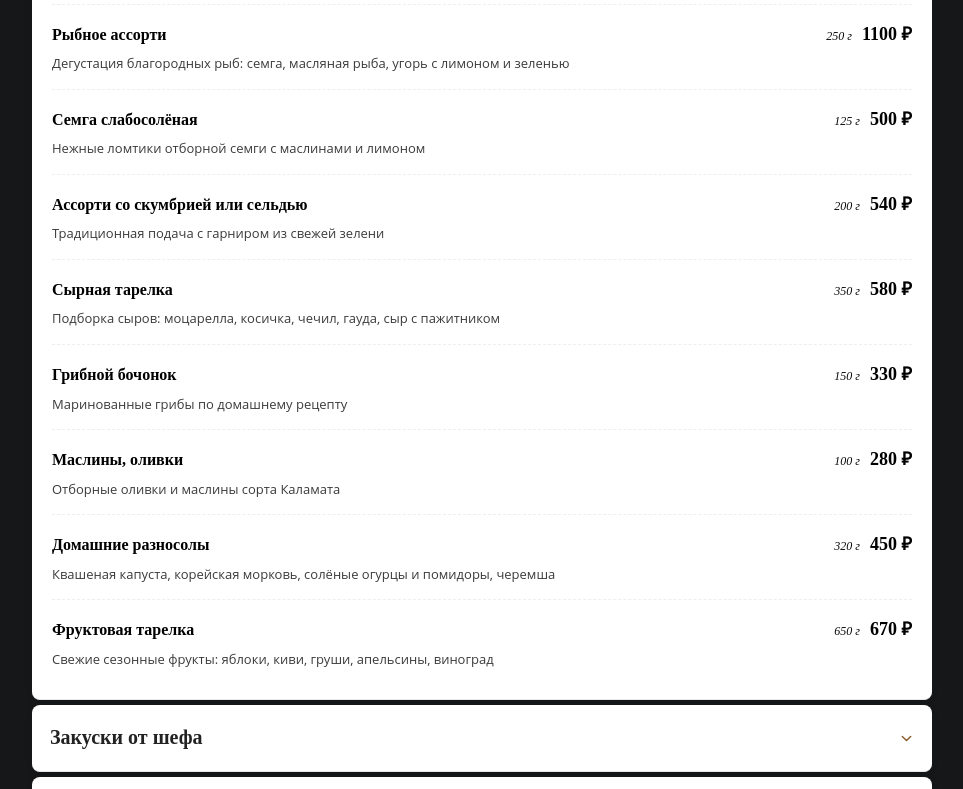
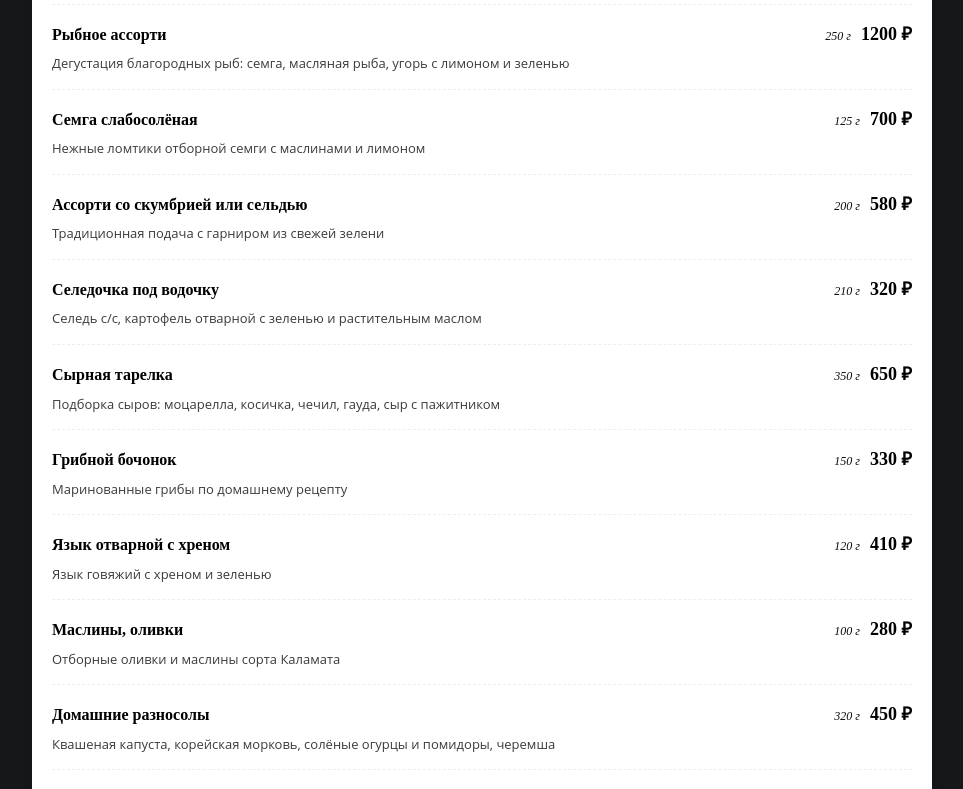
Before and after one commit to gam7ech/kafe_lesnaja_skazka, a React (Vite) app: page / in a window 1280 px wide. Shown: the part 4935-5724 px from the top of the page, without its empty margins (158-1121 px from the left). Built offline with nearby package versions, Linux system fonts and the light colour scheme; a web font is replaced by a local one.

Commit message:
ProjectUpdate

```diff
--- a/src/data/menuData.js
+++ b/src/data/menuData.js
@@ -14,15 +14,17 @@ export const banquetMenu = [
         title: 'Холодные закуски',
         image: coldAppetizersImg,
         items: [
-        { name: 'Овощной букет', weight: '320 г', price: '420 ₽', description: 'Свежие сезонные овощи: сочные помидоры, хрустящие огурцы, сладкий перец на подушке из салатных листьев' },
-        { name: 'Зелёная тарелка', weight: '50 г', price: '180 ₽', description: 'Свежесобранные ароматные травы: кинза, петрушка, укроп, зелёный лук' },
-        { name: 'Мясное ассорти', weight: '200 г', price: '570 ₽', description: 'Нарезка премиальных мясных деликатесов: шейка, карбонат, колбаса, сервелат' },
+        { name: 'Овощной букет', weight: '320 г', price: '450 ₽', description: 'Свежие сезонные овощи: сочные помидоры, хрустящие огурцы, сладкий перец на подушке из салатных листьев' },
+        { name: 'Зелёная тарелка', weight: '50 г', price: '200 ₽', description: 'Свежесобранные ароматные травы: кинза, петрушка, укроп, зелёный лук' },
+        { name: 'Мясное ассорти', weight: '200 г', price: '650 ₽', description: 'Нарезка премиальных мясных деликатесов: шейка, карбонат, колбаса, сервелат' },
         { name: 'Мясное ассорти от шефа', weight: '350 г', price: '900 ₽', description: 'Фирменная композиция: куриный рулет, говяжий язык, домашняя буженина' },
-        { name: 'Рыбное ассорти', weight: '250 г', price: '1100 ₽', description: 'Дегустация благородных рыб: семга, масляная рыба, угорь с лимоном и зеленью' },
-        { name: 'Семга слабосолёная', weight: '125 г', price: '500 ₽', description: 'Нежные ломтики отборной семги с маслинами и лимоном' },
-        { name: 'Ассорти со скумбрией или сельдью', weight: '200 г', price: '540 ₽', description: 'Традиционная подача с гарниром из свежей зелени' },
-        { name: 'Сырная тарелка', weight: '350 г', price: '580 ₽', description: 'Подборка сыров: моцарелла, косичка, чечил, гауда, сыр с пажитником' },
+        { name: 'Рыбное ассорти', weight: '250 г', price: '1200 ₽', description: 'Дегустация благородных рыб: семга, масляная рыба, угорь с лимоном и зеленью' },
+        { name: 'Семга слабосолёная', weight: '125 г', price: '700 ₽', description: 'Нежные ломтики отборной семги с маслинами и лимоном' },
+        { name: 'Ассорти со скумбрией или сельдью', weight: '200 г', price: '580 ₽', description: 'Традиционная подача с гарниром из свежей зелени' },
+        { name: 'Селедочка под водочку', weight: '210 г', price: '320 ₽', description: 'Селедь с/c, картофель отварной с зеленью и растительным маслом' },
+        { name: 'Сырная тарелка', weight: '350 г', price: '650 ₽', description: 'Подборка сыров: моцарелла, косичка, чечил, гауда, сыр с пажитником' },
         { name: 'Грибной бочонок', weight: '150 г', price: '330 ₽', description: 'Маринованные грибы по домашнему рецепту' },
+        { name: 'Язык отварной с хреном', weight: '120 г', price: '410 ₽', description: 'Язык говяжий с хреном и зеленью' },
         { name: 'Маслины, оливки', weight: '100 г', price: '280 ₽', description: 'Отборные оливки и маслины сорта Каламата' },
         { name: 'Домашние разносолы', weight: '320 г', price: '450 ₽', description: 'Квашеная капуста, корейская морковь, солёные огурцы и помидоры, черемша' },
         { name: 'Фруктовая тарелка', weight: '650 г', price: '670 ₽', description: 'Свежие сезонные фрукты: яблоки, киви, груши, апельсины, виноград' },
@@ -69,25 +71,23 @@ export const banquetMenu = [
         title: 'Горячие закуски',
         image: hotAppetizersImg,
         items: [
-            { name: 'Жюльен с курицей', weight: '120 г', price: '300 ₽', description: 'Нежная курица с шампиньонами под сырной корочкой' },
-            { name: 'Жюльен с языком', weight: '120 г', price: '340 ₽', description: 'Говяжий язык с шампиньонами в сливочном соусе' },
-            { name: 'Жюльен с грибами', weight: '120 г', price: '280 ₽', description: 'Шампиньоны в нежном сливочном соусе' },
-            { name: 'Жюльен с семгой', weight: '120 г', price: '340 ₽', description: 'Лосось с шампиньонами под сырной шапкой' },
-            { name: 'Мидии "Киви"', weight: '5 шт', price: '570 ₽', description: 'Запечённые мидии с сыром и базиликом' },
-            { name: 'Куриные наггетсы', weight: '300 г', price: '370 ₽', description: 'Хрустящие куриные наггетсы с картофелем фри' },
-            { name: 'Осетинский пирог с мясом', weight: '900 г', price: '1500 ₽', description: 'Традиционный пирог с сочной мясной начинкой' },
-            { name: 'Осетинский пирог с сыром', weight: '900 г', price: '1350 ₽', description: 'Нежный пирог с расплавленным сыром' },
-            { name: 'Осетинский пирог с картофелем и сыром', weight: '900 г', price: '1000 ₽', description: 'Сытный пирог с картофелем и сырной начинкой' },
-            { name: 'Куриная отбивная', weight: '350 г', price: '470 ₽', description: 'Нежная курица в хрустящей панировке' },
+            { name: 'Жюльен с курицей', weight: '120 г', price: '320 ₽', description: 'Нежная курица с шампиньонами под сырной корочкой' },
+            { name: 'Жюльен с языком', weight: '120 г', price: '350 ₽', description: 'Говяжий язык с шампиньонами в сливочном соусе' },
+            { name: 'Жюльен с грибами', weight: '120 г', price: '300 ₽', description: 'Шампиньоны в нежном сливочном соусе' },
+            { name: 'Жюльен с семгой', weight: '120 г', price: '350 ₽', description: 'Лосось с шампиньонами под сырной шапкой' },
+            { name: 'Мидии "Киви"', weight: '5 шт', price: '730 ₽', description: 'Запечённые мидии с сыром и базиликом' },
+            { name: 'Куриные наггетсы', weight: '300 г', price: '450 ₽', description: 'Хрустящие куриные наггетсы с картофелем фри' },
+            { name: 'Плов Азербайджанский', weight: '350 г', price: '500 ₽', description: 'Рассыпчатый рис с шафраном и сливочным маслом, приготовленный с нежным мясом' },
         ],
     },
     {
         title: 'Пицца',
         image: pizzaImg,
         items: [
-            { name: 'Пицца Маргарита', weight: '30 см', price: '430 ₽', description: 'Классическая пицца с томатами и моцареллой' },
-            { name: 'Пицца Неаполитанская', weight: '30 см', price: '480 ₽', description: 'С куриным филе, шампиньонами и свежими томатами' },
-            { name: 'Пицца Венеция', weight: '30 см', price: '500 ₽', description: 'С морепродуктами и свежими томатами' },
+            { name: 'Пицца Маргарита', weight: '30 см', price: '470 ₽', description: 'С томатами и моцареллой' },
+            { name: 'Пицца Неаполитанская', weight: '30 см', price: '550 ₽', description: 'С куриным филе, шампиньонами и свежими томатами' },
+            { name: 'Пицца Венеция', weight: '30 см', price: '600 ₽', description: 'С морепродуктами и свежими томатами' },
+            { name: 'Пицца Пепперони', weight: '30 см', price: '520 ₽', description: 'С томатным соусом, моцареллой и колбасой пепперони' },
         ],
     },
     {
@@ -96,9 +96,9 @@ export const banquetMenu = [
         items: [
             { name: 'Мясо по-монастырски', weight: '230 г', price: '470 ₽', description: 'Свиная корейка с грибами под сырной корочкой' },
             { name: 'Жаркое по-домашнему', weight: '350 г', price: '460 ₽', description: 'Свинина или курица с картофелем и овощами' },
-            { name: 'Мясной рулет', weight: '200 г', price: '440 ₽', description: 'Свинина с шампиньонами под сливочным соусом' },
-            { name: 'Горбуша по-норвежски', weight: '200 г', price: '430 ₽', description: 'Запечённая горбуша с овощами' },
-            { name: 'Семга под сливочно-креветочным соусом', weight: '200 г', price: '750 ₽', description: 'Нежный лосось с креветками в сливочном соусе' },
+            { name: 'Мясной рулет', weight: '200 г', price: '550 ₽', description: 'Свинина с шампиньонами под сливочным соусом' },
+            { name: 'Горбуша по-норвежски', weight: '200 г', price: '450 ₽', description: 'Запечённая горбуша с овощами' },
+            { name: 'Семга под сливочно-креветочным соусом', weight: '200 г', price: '780 ₽', description: 'Нежный лосось с креветками в сливочном соусе' },
             { name: 'Курица с ананасом', weight: '200 г', price: '420 ₽', description: 'Нежное куриное филе с ананасами' },
             { name: 'Плов', weight: '1 кг', price: '1300-1600 ₽', description: 'С курицей, говядиной или бараниной (заказ от 3 кг)' },
         ],
@@ -118,9 +118,9 @@ export const banquetMenu = [
             { name: 'Люля-кебаб из свинины', weight: '100 г', price: '220 ₽', description: 'Нежный кебаб из свиного фарша' },
             { name: 'Люля-кебаб из телятины', weight: '100 г', price: '330 ₽', description: 'Нежный кебаб из телятины' },
             { name: 'Люля-кебаб из курицы', weight: '100 г', price: '210 ₽', description: 'Диетический вариант кебаба' },
-            { name: 'Крылья куриные', weight: '100 г', price: '185 ₽', description: 'Хрустящие куриные крылышки' },
+            { name: 'Крылья куриные', weight: '100 г', price: '200 ₽', description: 'Хрустящие куриные крылышки' },
             { name: 'Куриная грудка', weight: '100 г', price: '190 ₽', description: 'Нежное куриное филе на углях' },
-            { name: 'Овощи на мангале', weight: '100 г', price: '100 ₽', description: 'Сезонные овощи-гриль' },
+            { name: 'Овощи на мангале', weight: '100 г', price: '190 ₽', description: 'Сезонные овощи-гриль' },
             { name: 'Семга на мангале', weight: '100 г', price: '450 ₽', description: 'Лосось на углях с зеленью' },
             { name: 'Картофель на мангале', weight: '100 г', price: '120 ₽', description: 'Ароматный картофель с травами' },
             { name: 'Грибы шампиньоны', weight: '100 г', price: '190 ₽', description: 'Шампиньоны на углях' },
@@ -131,7 +131,7 @@ export const banquetMenu = [
         image: garnishesImg,
         items: [
             { name: 'Картофель отварной с маслом и зеленью', weight: '150 г', price: '160 ₽', description: 'Молодой картофель с ароматным маслом' },
-            { name: 'Картофельное пюре', weight: '150 г', price: '170 ₽', description: 'Нежное пюре с молоком и маслом' },
+            { name: 'Картофельное пюре', weight: '150 г', price: '180 ₽', description: 'Нежное пюре с молоком и маслом' },
             { name: 'Картофельные дольки', weight: '150 г', price: '200 ₽', description: 'Хрустящие дольки с кожурой' },
             { name: 'Картофель фри', weight: '150 г', price: '200 ₽', description: 'Хрустящая золотистая картошка' },
             { name: 'Рис басмати', weight: '150 г', price: '180 ₽', description: 'Ароматный рассыпчатый рис' },
@@ -152,7 +152,7 @@ export const banquetMenu = [
             { name: 'Соус фирменный к мясу', weight: '70 г', price: '100 ₽' },
             { name: 'Соус сметанно-чесночный', weight: '70 г', price: '100 ₽' },
             { name: 'Соус барбекю', weight: '70 г', price: '100 ₽' },
-            { name: 'Соус тартар', weight: '70 г', price: '90 ₽' },
+            { name: 'Соус тартар', weight: '70 г', price: '100 ₽' },
             { name: 'Соус сырный', weight: '70 г', price: '120 ₽' },
             { name: 'Соус наршараб', price: '150 ₽' },
         ],
```
